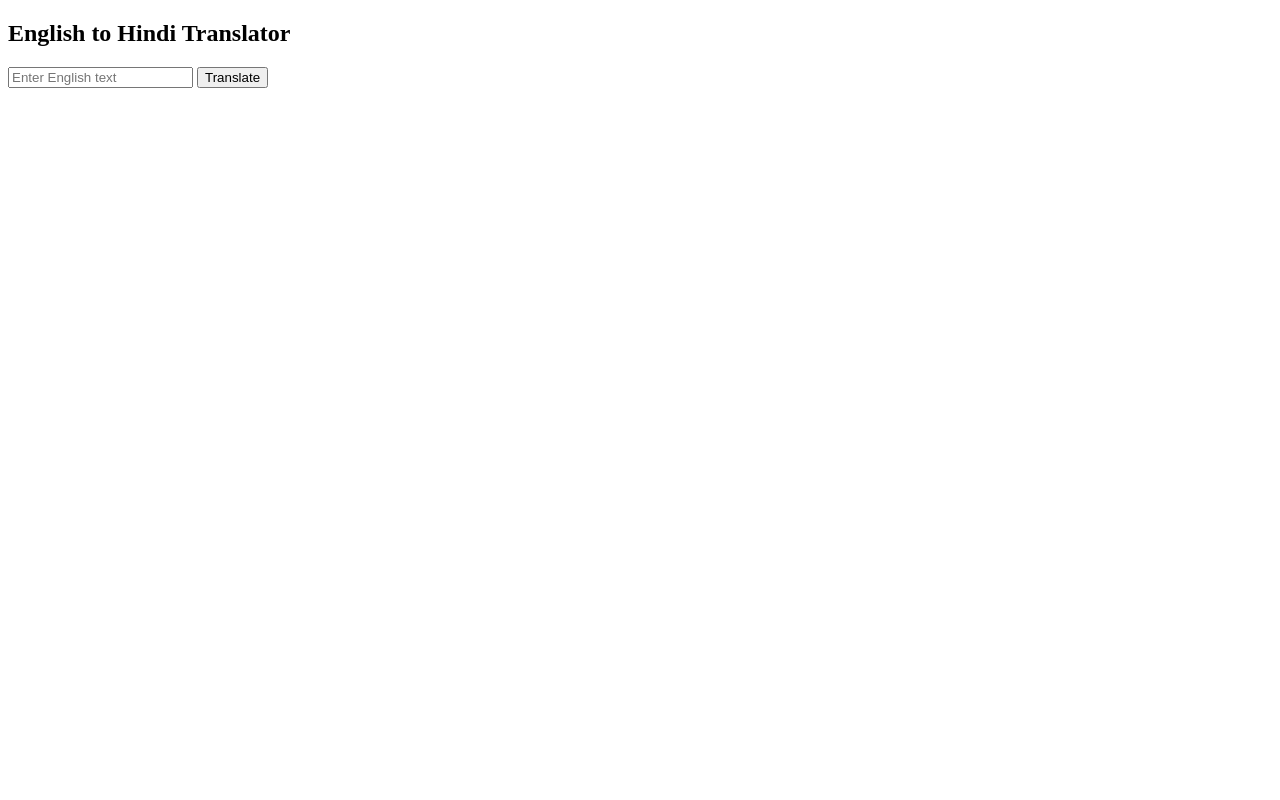
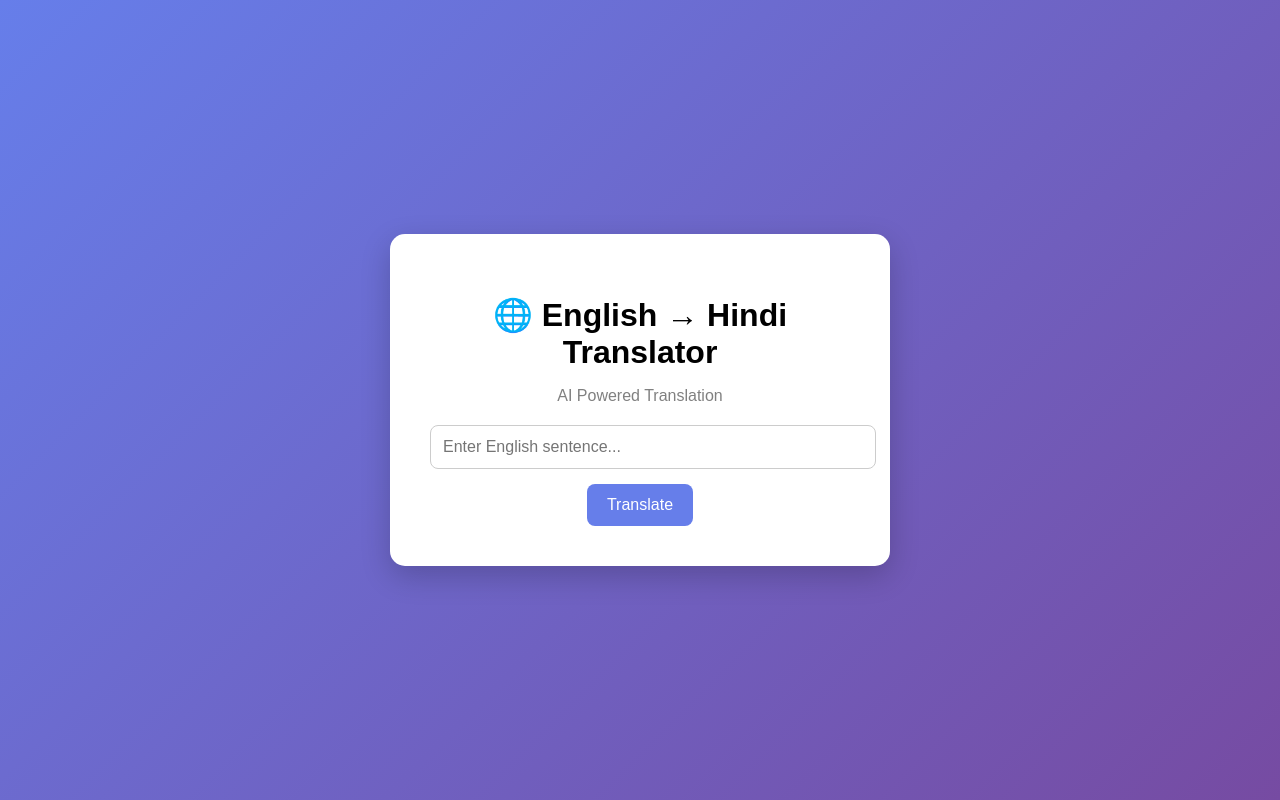
Before and after one commit to SuprabhSharma/translator, a Flask app: page / in a window 1280 px wide. Run offline with Flask 3, Linux system fonts and the light colour scheme.

Commit message:
Added CSS styling for UI

```diff
--- /dev/null
+++ b/static/style.css
@@ -0,0 +1,58 @@
+body{
+margin:0;
+font-family:Arial, Helvetica, sans-serif;
+background:linear-gradient(135deg,#667eea,#764ba2);
+height:100vh;
+display:flex;
+justify-content:center;
+align-items:center;
+}
+
+.container{
+background:white;
+padding:40px;
+width:420px;
+border-radius:15px;
+box-shadow:0 10px 30px rgba(0,0,0,0.2);
+text-align:center;
+}
+
+h1{
+margin-bottom:10px;
+}
+
+.subtitle{
+color:gray;
+margin-bottom:20px;
+}
+
+input{
+width:100%;
+padding:12px;
+font-size:16px;
+border-radius:8px;
+border:1px solid #ccc;
+}
+
+button{
+margin-top:15px;
+padding:12px 20px;
+font-size:16px;
+border:none;
+border-radius:8px;
+background:#667eea;
+color:white;
+cursor:pointer;
+transition:0.3s;
+}
+
+button:hover{
+background:#4a5cd4;
+}
+
+.result{
+margin-top:25px;
+background:#f4f4f4;
+padding:15px;
+border-radius:10px;
+}
--- a/templates/index.html
+++ b/templates/index.html
@@ -1,23 +1,48 @@
 <!DOCTYPE html>
-<html>
+<html lang="en">
+
 <head>
-<title>English to Hindi Translator</title>
+<meta charset="UTF-8">
+<title>English → Hindi Translator</title>
+
+<link rel="stylesheet" href="{{ url_for('static', filename='style.css') }}">
+
 </head>
 
 <body>
 
-<h2>English to Hindi Translator</h2>
+<div class="container">
+
+<h1>🌐 English → Hindi Translator</h1>
+
+<p class="subtitle">AI Powered Translation</p>
 
 <form method="POST">
 
-<input type="text" name="text" placeholder="Enter English text" required>
+<input
+type="text"
+name="text"
+placeholder="Enter English sentence..."
+required
+>
 
 <button type="submit">Translate</button>
 
 </form>
 
-<h3>{{translation}}</h3>
+{% if translation %}
+
+<div class="result">
+
+<h3>Hindi Translation</h3>
+
+<p>{{translation}}</p>
+
+</div>
+
+{% endif %}
+
+</div>
 
 </body>
-
 </html>
```
